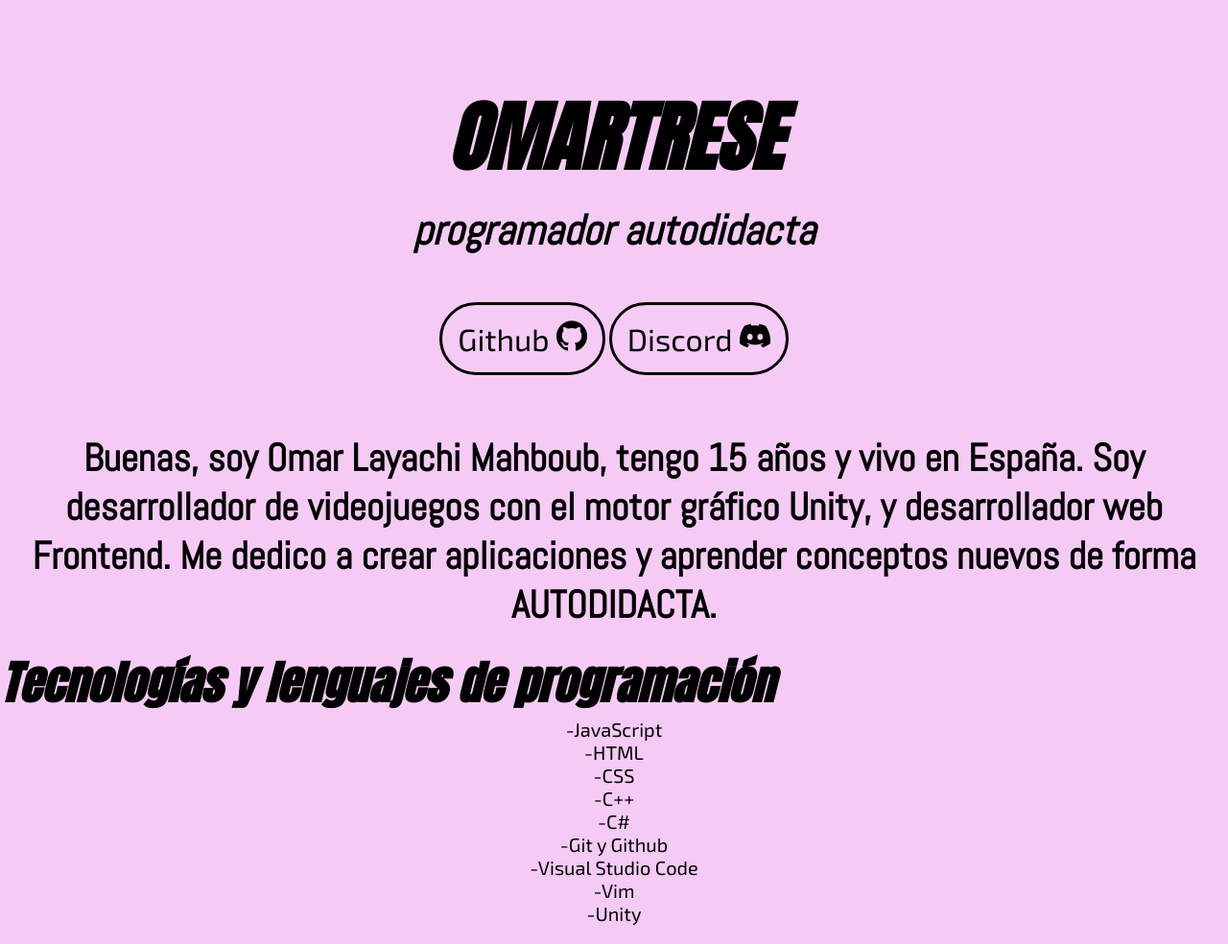
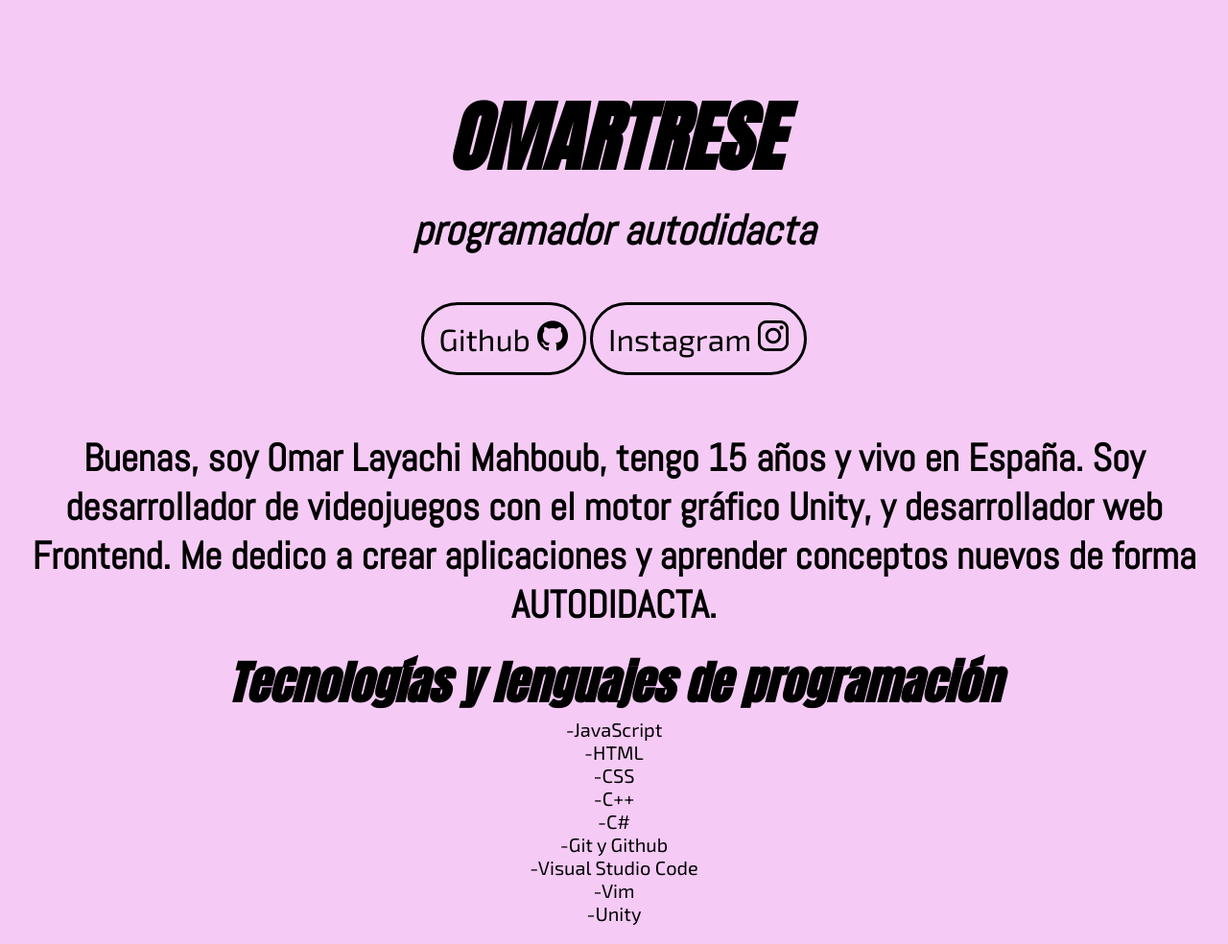
Before and after one commit to omartrese/omarPortFolio, a plain HTML site: page index.html in a window 1280 px wide. Shown: the part 138-1122 px from the top of the page at 96% size. Drawn offline with Linux system fonts and the light colour scheme.

Commit message:
mobileCSS

```diff
--- a/index.html
+++ b/index.html
@@ -28,7 +28,7 @@
       </nav>
       <nav>
           <a href="https://github.com/omartrese" target="_blank">Github <img src="/imgs/github.png"></a>
-          <a href="">Discord <img src="/imgs/discord.png"></a>
+          <a href="">Instagram <img src="/imgs/instagram.png"></a>
       </nav>
     </div>
 
--- a/styles.css
+++ b/styles.css
@@ -109,6 +109,7 @@ section .container
 {
   display: flex;
   flex-direction: column;
+  text-align: center;
   background-color: rgb(245, 203, 245);
   margin: 0;
 }
```
Also changed, not shown: imgs/instagram.png (added).
